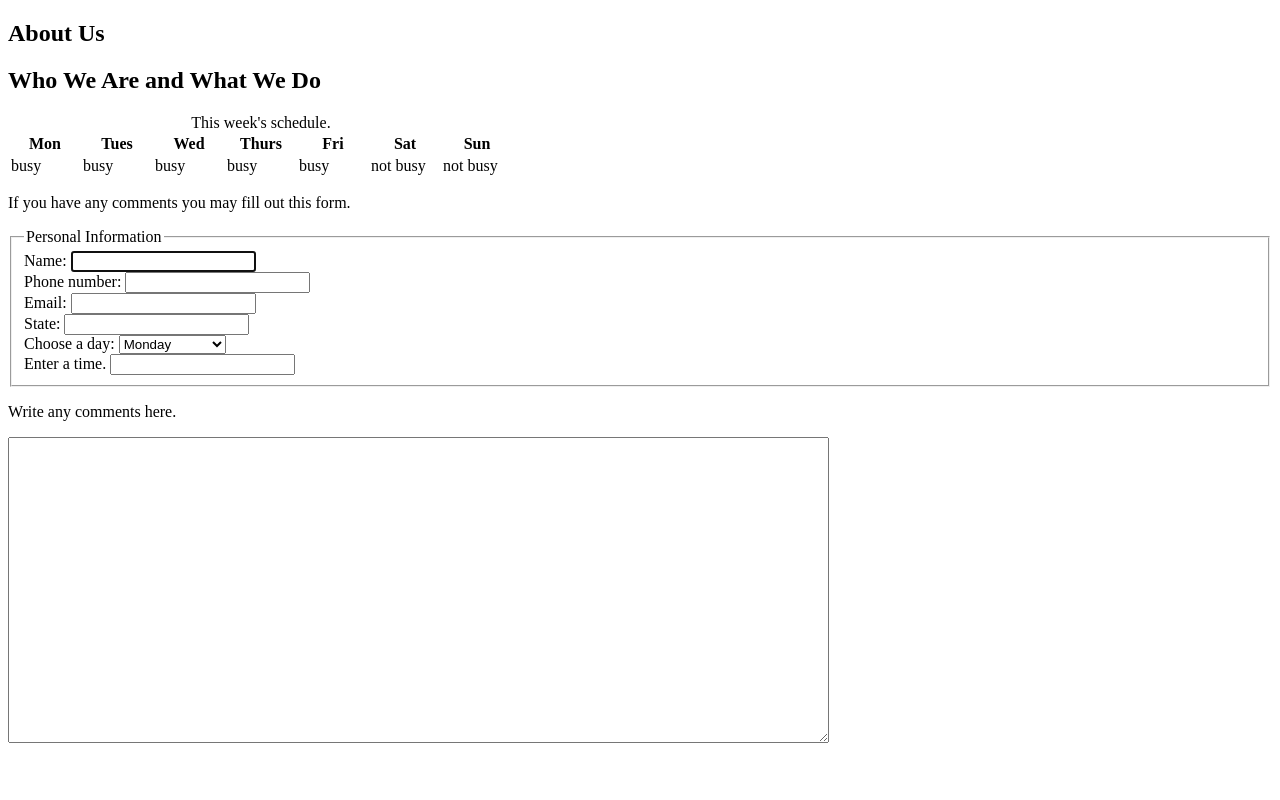
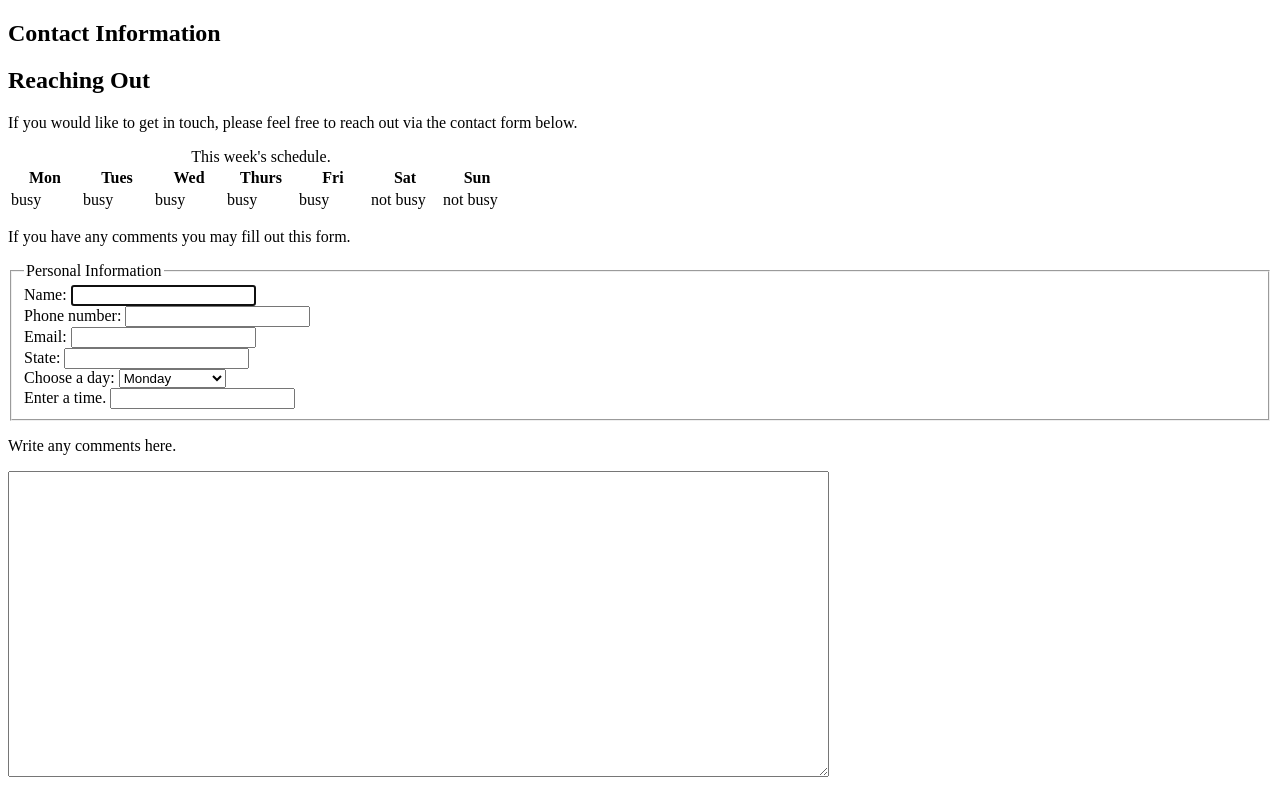
Before and after one commit to iojosorio/cse134-hw2, a plain HTML site: page _contact.html in a window 1280 px wide. Drawn offline with Linux system fonts and the light colour scheme.

Commit message:
updated hgroup again

```diff
--- a/_contact.html
+++ b/_contact.html
@@ -11,10 +11,11 @@
 </head>
 <body>
     <section>
-    <hgroup>
-        <h1>About Us</h1>
-        <h2>Who We Are and What We Do</h2>
-    </hgroup>
+        <hgroup>
+            <h1>Contact Information</h1>
+            <h2>Reaching Out</h2>
+            <p>If you would like to get in touch, please feel free to reach out via the contact form below.</p>
+        </hgroup>
     </section>
 
     <table>
```
